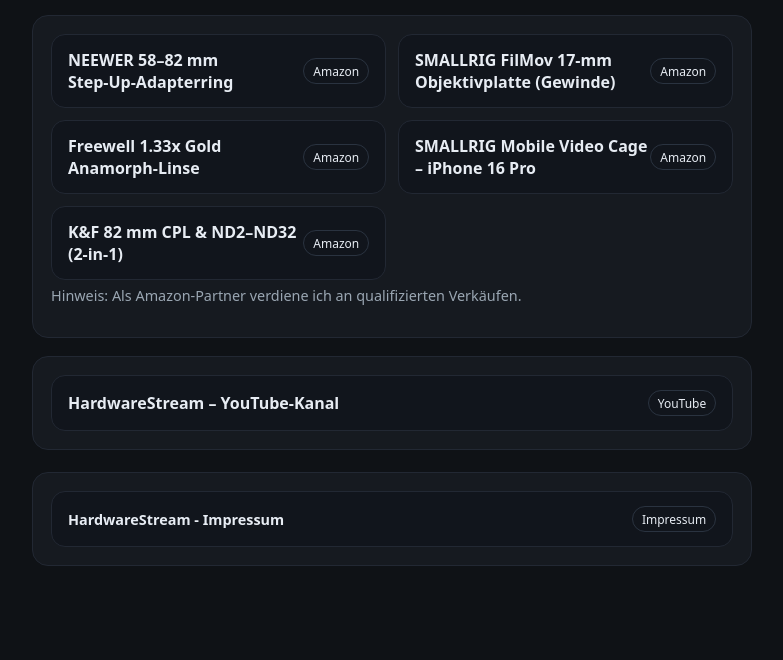
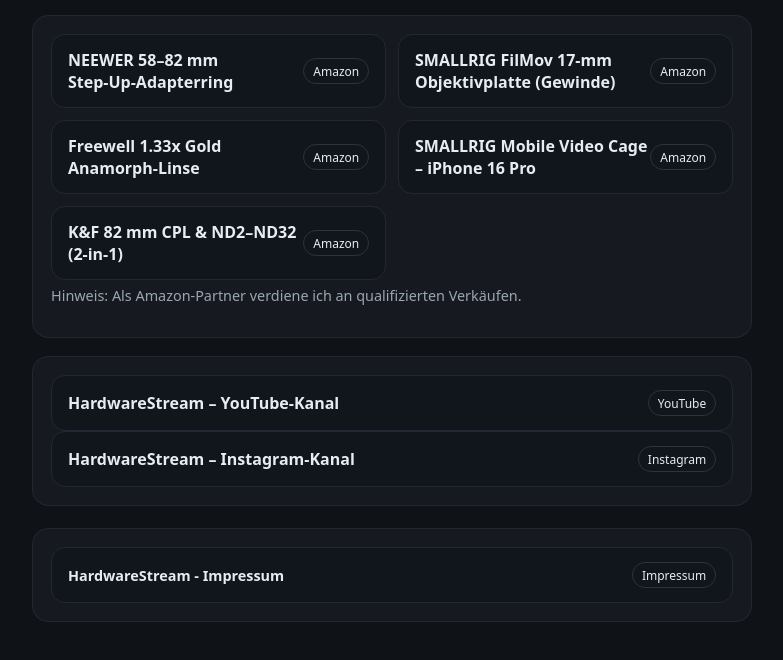
Before and after one commit to Clickybunty/bio, a plain HTML site: page index.html in a window 1280 px wide. Shown: the part 106-766 px from the top of the page, without its empty margins (248-1031 px from the left). Drawn offline with Linux system fonts and the light colour scheme.

Commit message:
Update index.html

```diff
--- a/index.html
+++ b/index.html
@@ -69,6 +69,10 @@
         <span class="title">HardwareStream – YouTube‑Kanal</span>
         <span class="badge">YouTube</span>
       </a>
+            <a class="btn yt" href="https://www.instagram.com/hardwarestream/" target="_blank" rel="noopener">
+        <span class="title">HardwareStream – Instagram‑Kanal</span>
+        <span class="badge">Instagram</span>
+      </a>
     </section>
 
     <footer>
```
